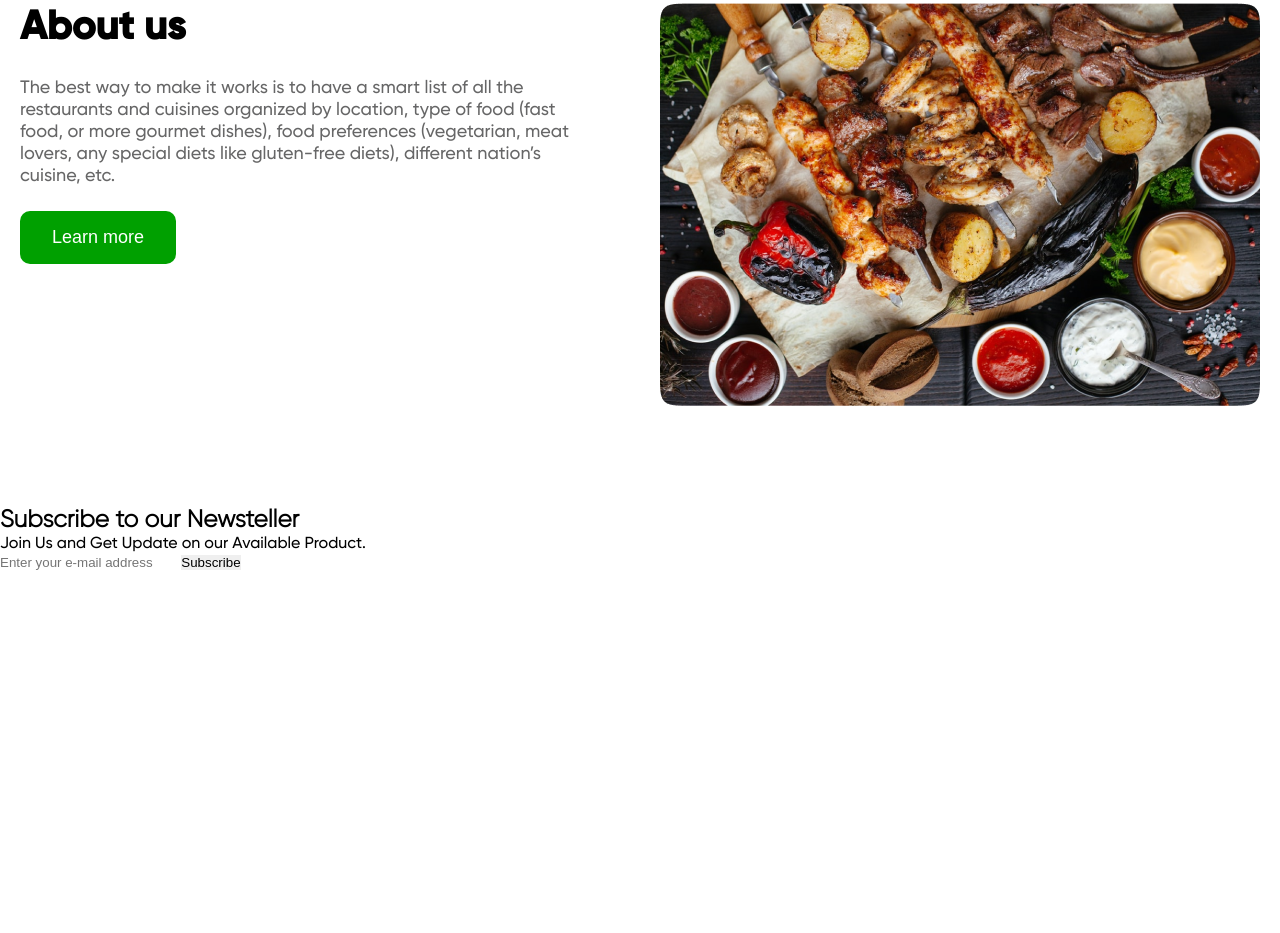
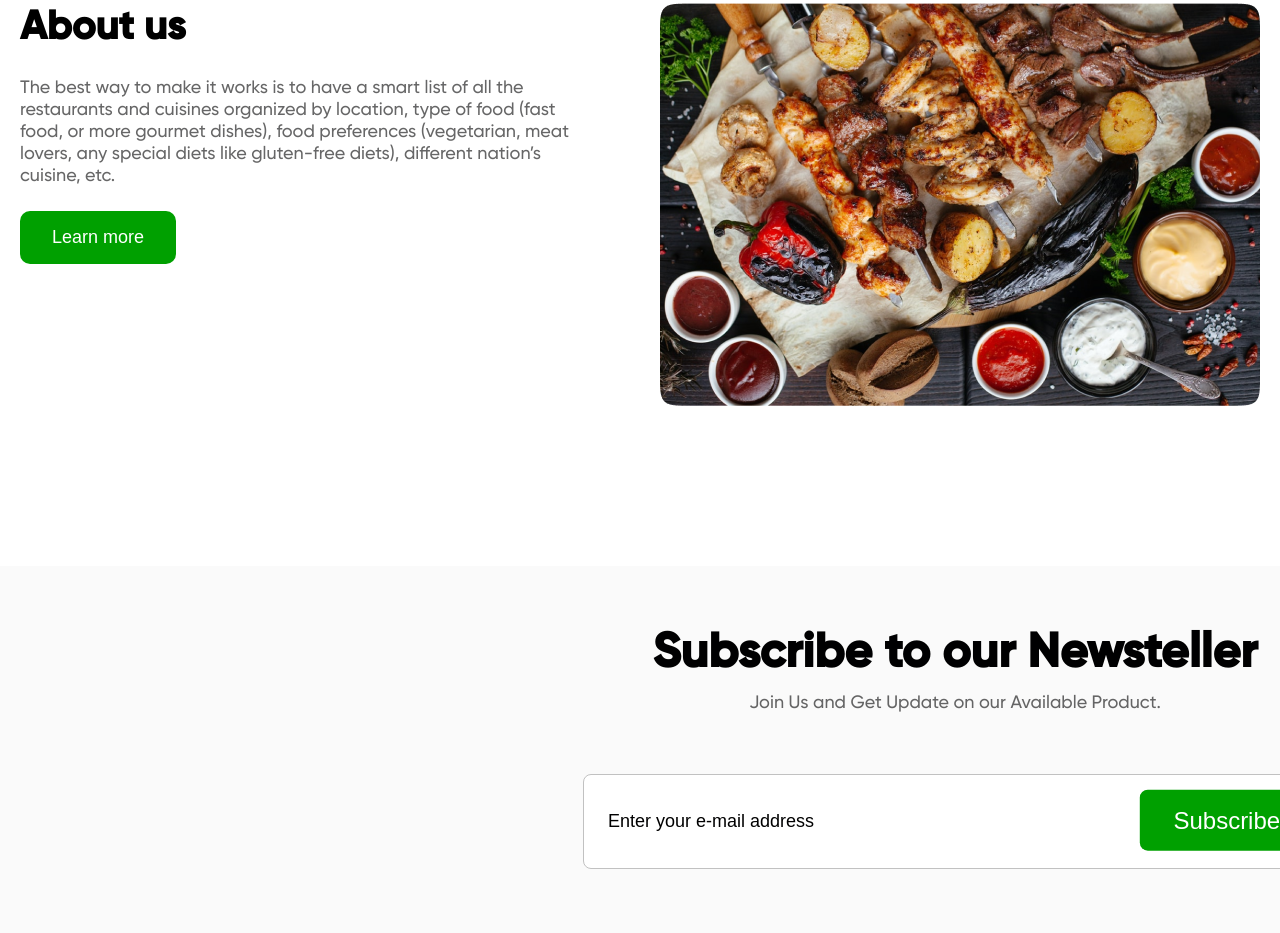
Before and after one commit to itsmsarah/Quick-Food, a plain HTML site: page index.html in a window 1280 px wide. Shown: the part 3028-3961 px from the top of the page. Before the commit the page ends 3601 px from the top, so only its background shows below. Drawn offline with Linux system fonts and the light colour scheme.

Commit message:
:style:Style Subscribe section in style.css

```diff
--- a/src/styles/style.css
+++ b/src/styles/style.css
@@ -321,3 +321,56 @@ main{
     padding: 16px 32px;
     font-size: var(--font-size--button);
 }
+.subscribe{
+    margin-top: 60px;
+    padding: 100px 600px;
+    background-color: var(--color--white--overlay);
+
+
+}
+.newsteller{
+    width: 710px;
+    height: 224px;
+    display: flex;
+    flex-direction: column;
+    justify-content: center;
+    align-items: center;
+}
+.newsteller h2{
+    font-size: var(--font--size--h2);
+    font-family: 'Gilroy Bold';
+    color: var(--color--neutral--black);
+    margin-bottom: 8px;
+}
+.newsteller p{
+    font-size: var(--font--size--p);
+    color: var(--color--neutral--light--gray);
+    margin-bottom: 60px;
+}
+input{
+    padding: 8px 8px 8px 24px;
+    width: 710px;
+    height: 77px;
+    background-color: var(--color--neutral--white);
+    color: var(--color--neutral--black);
+    border: 1px solid #C1C1C1;
+    border-radius: 8px;
+    font-size: var(--font--size--p);
+
+}
+input::placeholder{
+    color: var(--color--neutral--black);
+}
+.newsteller button{
+    width: 174px;
+    height: 61px;
+    background-color: var(--color--primary--green);
+    color: var(--color--neutral--white);
+    font-size: 24px;
+    font-weight: 500;
+    cursor: pointer;
+    position: relative;
+    translate: 320% -130%;
+    border-radius: 8px;
+    /* 320 pra direita e 13o pra cima */
+}
```
